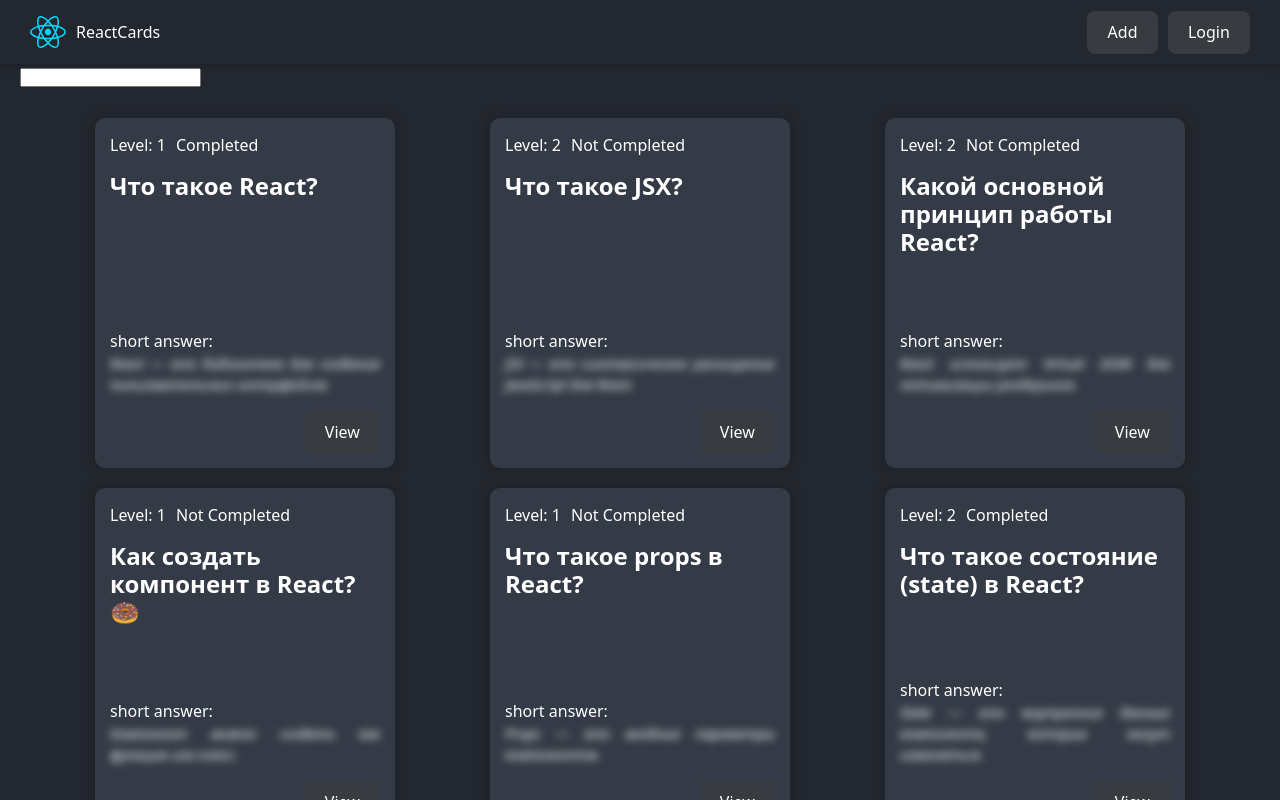
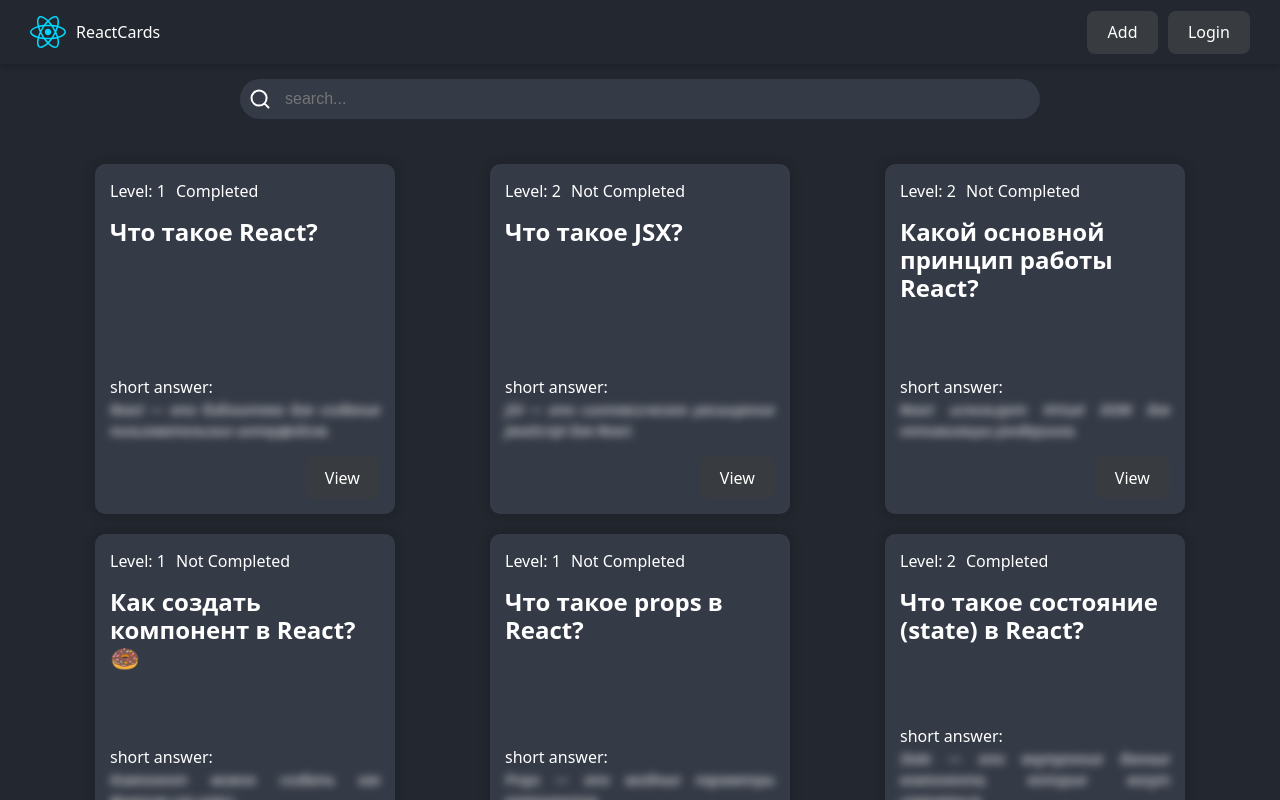
Before and after one commit to 50centz/react-app-course-udemy, a React (Vite) app: page / in a window 1280 px wide. Built offline with nearby package versions, Linux system fonts and the light colour scheme; data requests are answered from the project's data file.

Commit message:
Added icons and searchInput

```diff
--- /dev/null
+++ b/src/components/SearchInput/SearchInput.jsx
@@ -0,0 +1,23 @@
+import { useId } from "react";
+import { SearchIcon } from "../icons";
+import style from "./searchinput.module.css";
+
+export const SearchInput = ({ value, onChange }) => {
+  const inputId = useId();
+
+  return (
+    <div className={style.inputContainer}>
+      <label htmlFor={inputId}>
+        <SearchIcon className={style.searchIcon} />
+      </label>
+      <input
+        type="text"
+        id={inputId}
+        className={style.input}
+        placeholder="search..."
+        value={value}
+        onChange={onChange}
+      />
+    </div>
+  );
+};
--- /dev/null
+++ b/src/components/SearchInput/index.jsx
@@ -0,0 +1 @@
+export { SearchInput } from "./SearchInput.jsx";
--- /dev/null
+++ b/src/components/SearchInput/searchinput.module.css
@@ -0,0 +1,24 @@
+.inputContainer {
+  width: 100%;
+  height: 40px;
+  border-radius: 20px;
+  background-color: var(--card-bg-color);
+  position: relative;
+}
+
+.searchIcon {
+  position: absolute;
+  top: 10px;
+  left: 10px;
+}
+
+.input {
+  width: 100%;
+  height: 100%;
+  padding: 12px 12px 12px 45px;
+  border: none;
+  outline: none;
+  background-color: transparent;
+  font-size: 16px;
+  color: var(--text-color);
+}
--- /dev/null
+++ b/src/components/icons.jsx
@@ -0,0 +1,17 @@
+import React from "react";
+
+export const SearchIcon = (props) => {
+  return (
+    <svg width="20" height="20" viewBox="0 0 20 20" {...props}>
+      <path
+        d="M14.386 14.386l4.0877 4.0877-4.0877-4.0877c-2.9418 2.9419-7.7115 2.9419-10.6533 0-2.9419-2.9418-2.9419-7.7115 0-10.6533 2.9418-2.9419 7.7115-2.9419 10.6533 0 2.9419 2.9418 2.9419 7.7115 0 10.6533z"
+        stroke="currentColor"
+        fill="none"
+        strokeWidth="2"
+        fillRule="evenodd"
+        strokeLinecap="round"
+        strokeLinejoin="round"
+      ></path>
+    </svg>
+  );
+};
--- a/src/pages/HomePage/HomePage.jsx
+++ b/src/pages/HomePage/HomePage.jsx
@@ -3,6 +3,8 @@
 import { Loader } from "../../components/Loader";
 import { API_URL } from "../../constants";
 import { useFetch } from "../../hooks/useFetch.js";
+import { SearchInput } from "../../components/SearchInput";
+import style from "./homepage.module.css";
 
 export const HomePage = () => {
   const [questions, setQuestions] = useState();
@@ -30,8 +32,9 @@
   return (
     <>
       {/* <input type="text" ref={inputRef} /> */}
-
-      <input type="text" value={searchValue} onChange={onSearchChangeHandle} />
+      <div className={style.controlsContainer}>
+        <SearchInput value={searchValue} onChange={onSearchChangeHandle} />
+      </div>
 
       {isLoading && <Loader />}
       {error && <p>{error}</p>}
--- a/src/pages/HomePage/homepage.module.css
+++ b/src/pages/HomePage/homepage.module.css
@@ -0,0 +1,10 @@
+.controlsContainer {
+  width: 100%;
+  max-width: 800px;
+  margin: 0 auto;
+  padding: 15px 0;
+  display: flex;
+  justify-content: center;
+  align-items: center;
+  gap: 10px;
+}
```
